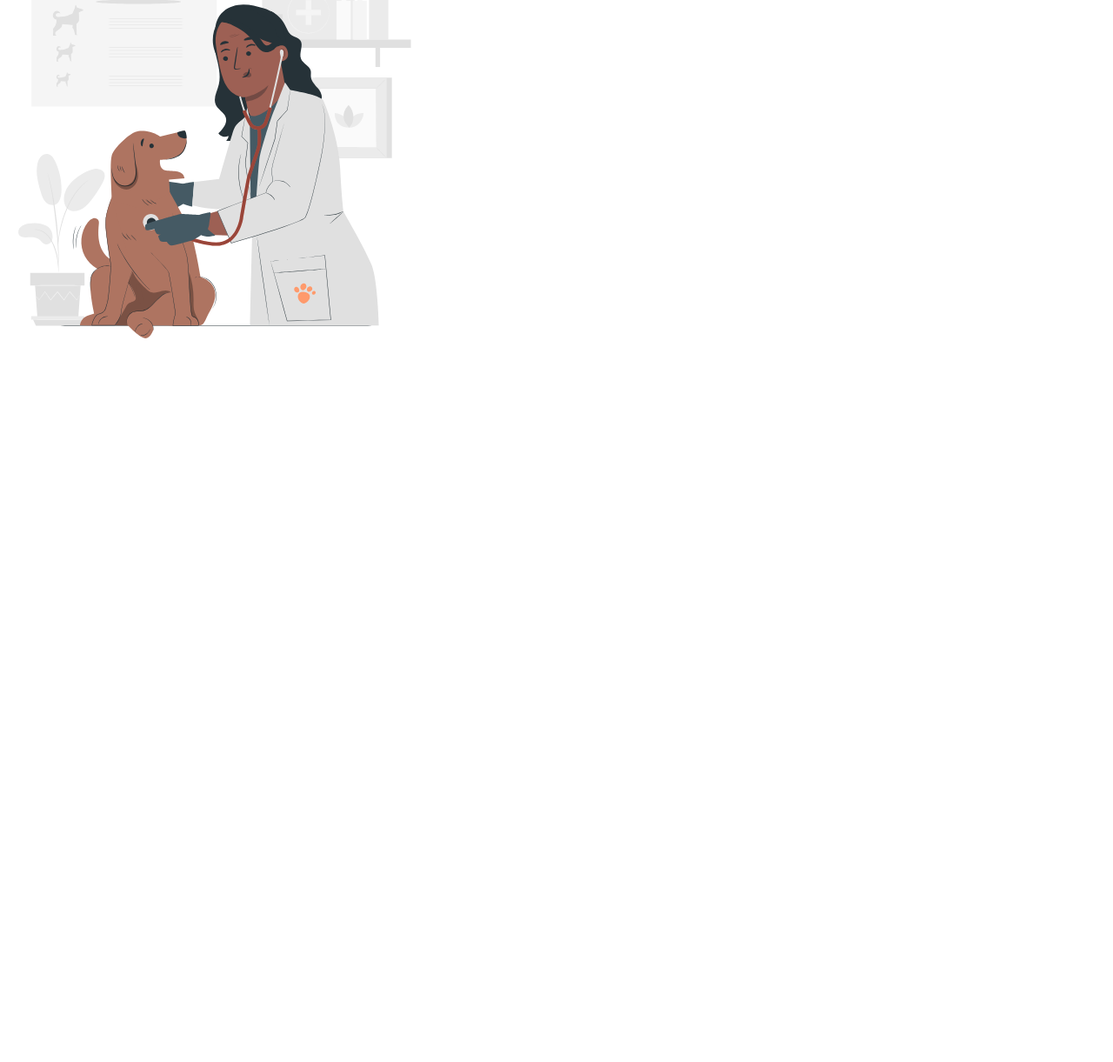
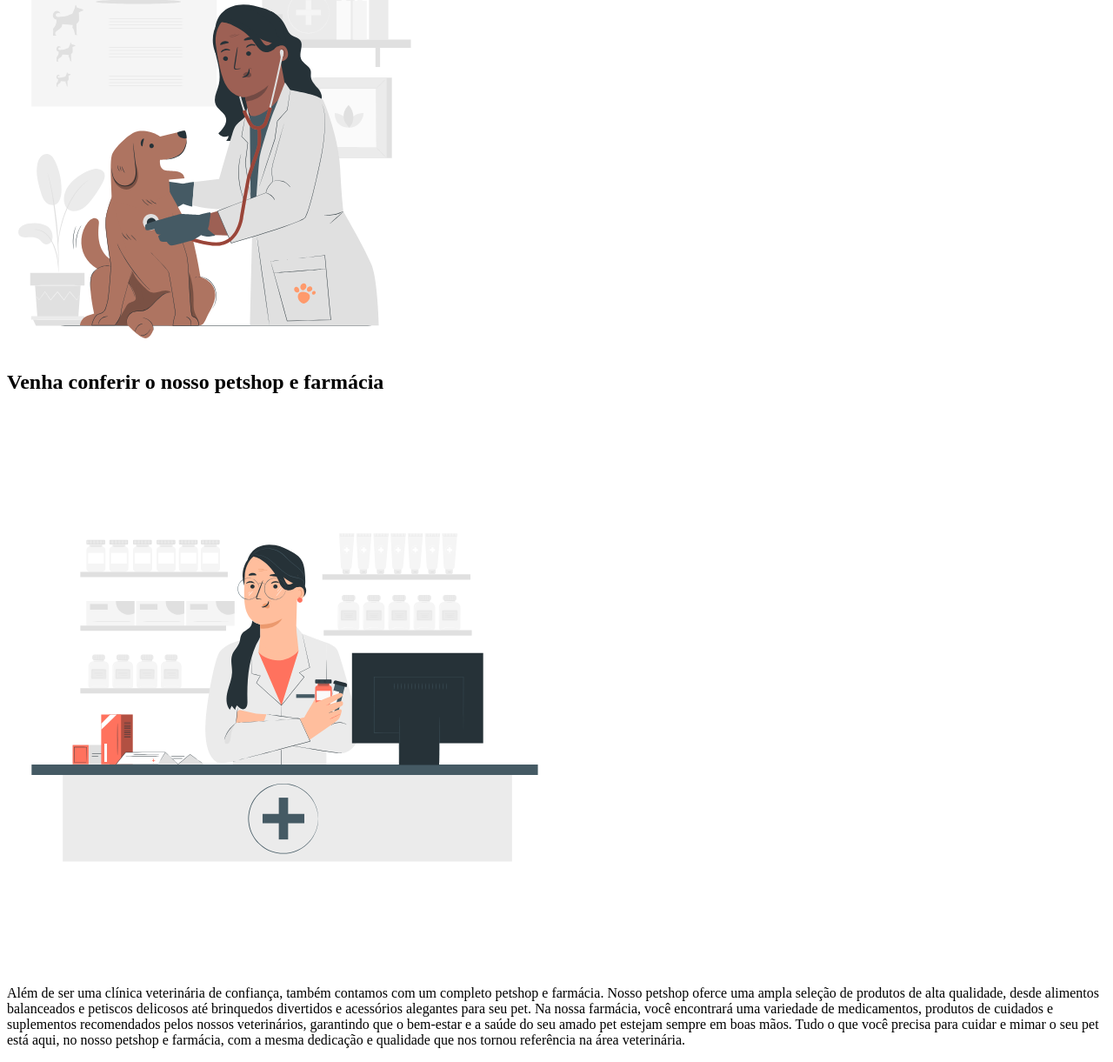
Before and after one commit to marianasciment0/PetLife, a plain HTML site: page index.html in a window 1280 px wide. Shown: the part 1117-2338 px from the top of the page at 87% size. Before the commit the page ends 1531 px from the top, so only its background shows below. Drawn offline with Linux system fonts and the light colour scheme.

Commit message:
Cria terceira sessão: Farmácia

```diff
--- a/index.html
+++ b/index.html
@@ -49,7 +49,22 @@
                         <li>Nutrição e aconselhamento alimentar personalizado</li>
                     </ul>
                 </div>
-                <img src="assets/clinic-img.svg" alt="" width="480" height="480">
+                <img src="assets/clinic-img.svg" alt="" width="480" height="480" loading="lazy">
+            </section>
+
+            <section id="farmacia">
+                <h1>Venha conferir o nosso petshop e farmácia</h1>
+                <img src="assets/shop-img.svg" alt="" width="645" height="645" loading="lazy">
+                <p>Além de ser uma clínica veterinária de confiança, também contamos com
+                    um completo petshop e farmácia. Nosso petshop oferce uma ampla seleção
+                    de produtos de alta qualidade, desde alimentos balanceados e petiscos
+                    delicosos até brinquedos divertidos e acessórios alegantes para seu
+                    pet. Na nossa farmácia, você encontrará uma variedade de medicamentos,
+                    produtos de cuidados e suplementos recomendados pelos nossos
+                    veterinários, garantindo que o bem-estar e a saúde do seu amado pet
+                    estejam sempre em boas mãos. Tudo o que você precisa para cuidar e
+                    mimar o seu pet está aqui, no nosso petshop e farmácia, com a mesma
+                    dedicação e qualidade que nos tornou referência na área veterinária.</p>
             </section>
         </main>
     </body>
```
